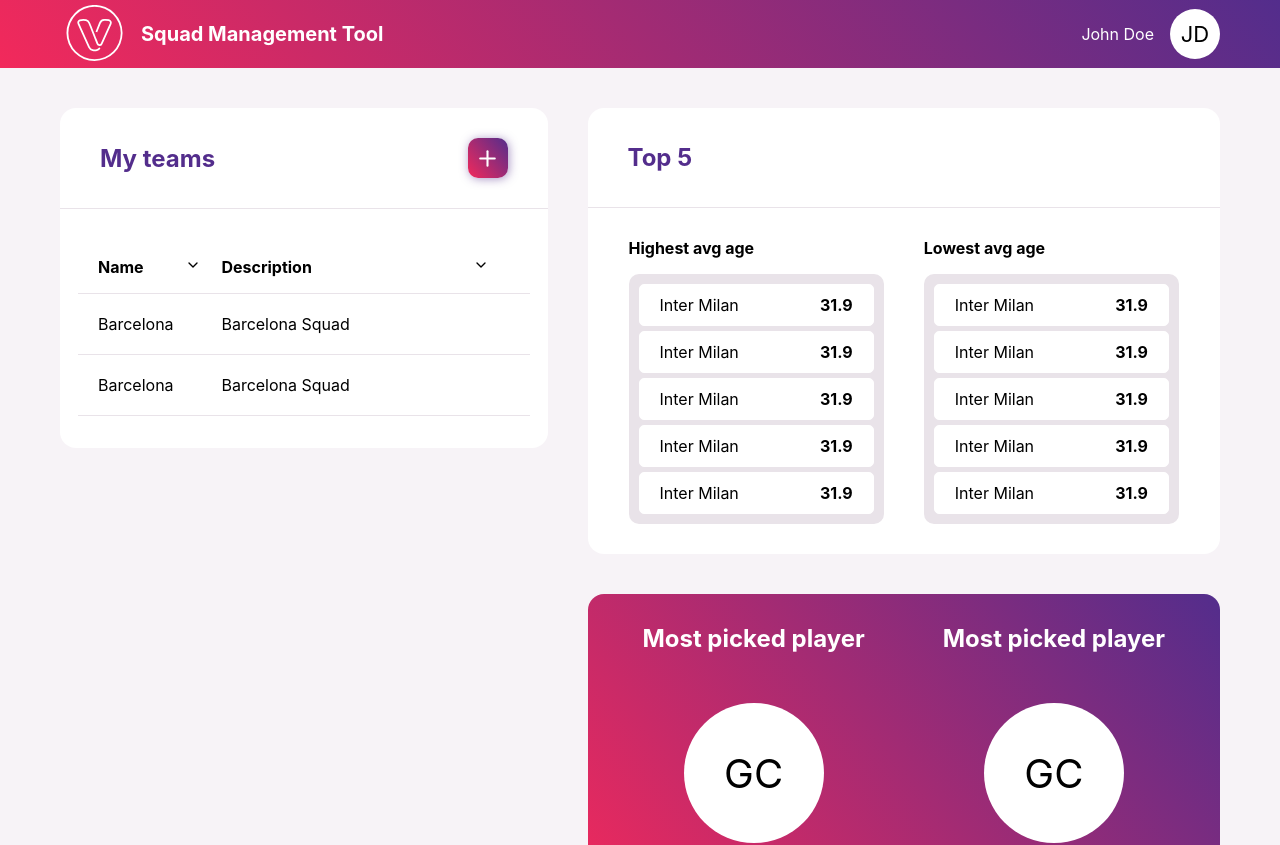
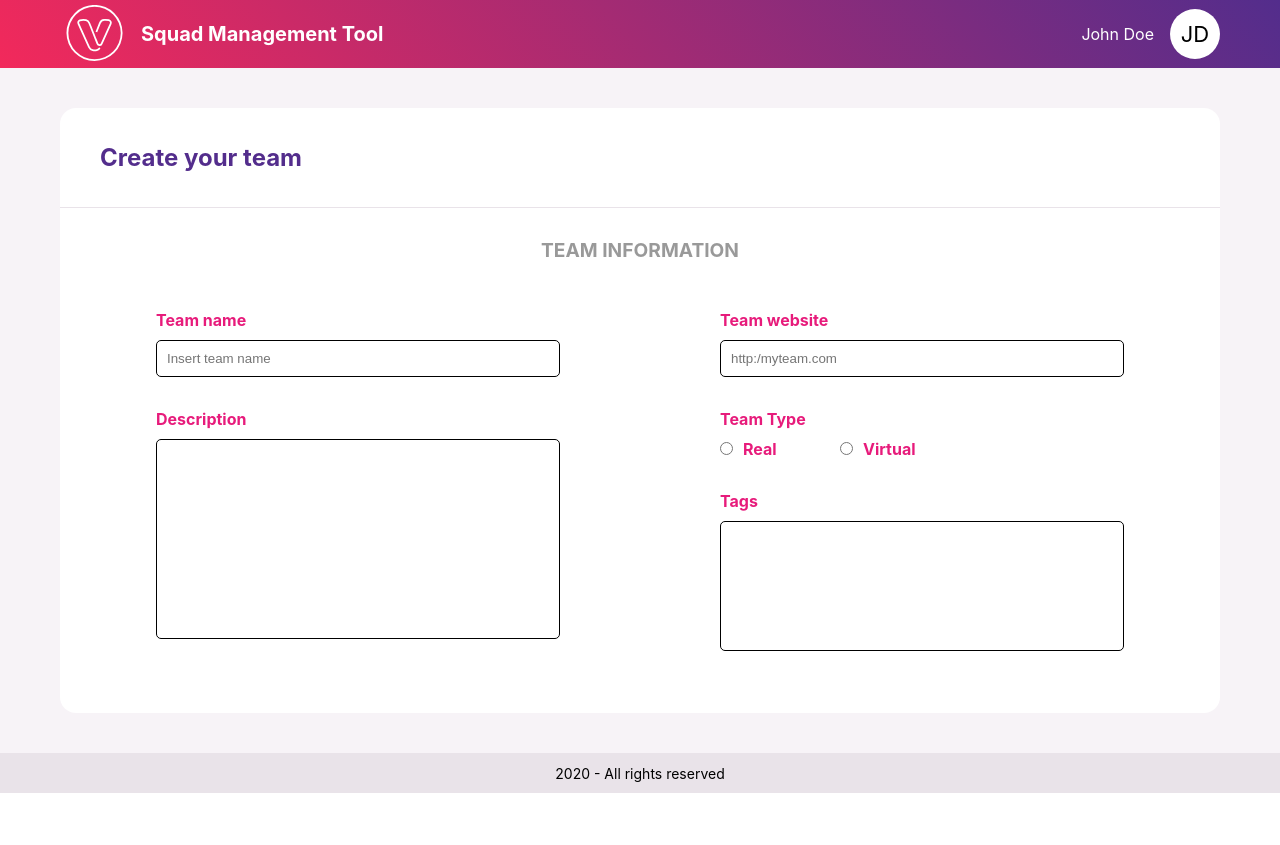
Before and after one commit to Gustavochagas/squad-managemente-tool, a React (Create React App) app: page /create-team in a window 1280 px wide. Shown: the top 845 px of the page. After the commit the page ends 800 px from the top, so only its background shows below. Built offline with nearby package versions, Linux system fonts and the light colour scheme.

Commit message:
feat: editinformations component

```diff
--- a/package.json
+++ b/package.json
@@ -14,6 +14,7 @@
     "react": "^17.0.1",
     "react-dom": "^17.0.1",
     "react-icons": "^3.11.0",
+    "react-router-dom": "^5.2.0",
     "react-scripts": "4.0.1",
     "typescript": "^4.0.3",
     "web-vitals": "^0.2.4"
@@ -41,5 +42,8 @@
       "last 1 firefox version",
       "last 1 safari version"
     ]
+  },
+  "devDependencies": {
+    "@types/react-router-dom": "^5.1.6"
   }
 }
--- a/src/App.tsx
+++ b/src/App.tsx
@@ -1,13 +1,18 @@
 import React from 'react';
+import { BrowserRouter, Route } from 'react-router-dom';
 import Footer from './components/Footer/Footer';
 import Header from './components/Header/Header';
+import CreateTeam from './pages/CreateTeam/CreateTeam';
 import LandingPage from './pages/LandingPage/LandingPage';
 
 function App() {
   return (
     <div className="App">
       <Header />
-      <LandingPage />
+      <BrowserRouter>
+        <Route component={LandingPage} path="/" exact />
+        <Route component={CreateTeam} path="/create-team" />
+      </BrowserRouter>
       <Footer />
     </div>
   );
--- /dev/null
+++ b/src/pages/CreateTeam/CreateTeam.scss
@@ -0,0 +1,7 @@
+@import '../../assets/styles/variables';
+
+.create-team {
+  background-color: $gray-light;
+  width: 100%;
+  padding: 2.5rem 3.75rem;
+}
--- /dev/null
+++ b/src/pages/CreateTeam/CreateTeam.tsx
@@ -0,0 +1,16 @@
+import React from 'react';
+import Card from '../../components/Card/Card';
+import EditInformations from './components/EditInformations/EditInformations';
+import './CreateTeam.scss';
+
+const CreateTeam = () => {
+  return (
+    <div className="create-team">
+      <Card title="Create your team">
+        <EditInformations />
+      </Card>
+    </div>
+  );
+}
+
+export default CreateTeam;
--- /dev/null
+++ b/src/pages/CreateTeam/components/EditInformations/EditInformations.scss
@@ -0,0 +1,75 @@
+@import '../../../../assets/styles/variables';
+@import '../../../../assets/styles/mixins';
+
+.edit-information {
+  display: flex;
+  flex-wrap: wrap;
+  margin: 0 auto;
+
+  h2 {
+    width: 100%;
+    font-size: 1.2rem;
+    text-align: center;
+    margin-bottom: 3rem;
+    color: rgba(black, .4);
+    text-transform: uppercase;;
+  }
+  .column {
+    width: 50%;
+    padding: 0 80px;
+    @include md-max {
+      padding: 0 20px;
+      width: 100%;
+    }
+    .block {
+      display: flex;
+      flex-direction: column;
+      margin-bottom: 2rem;
+      label {
+        color: $primary-color;
+        margin-bottom: 10px;
+        font-weight: bold;
+      }
+
+      input[type="text"],
+      input[type="url"] {
+        padding: 10px;
+        outline: none;
+        border-radius: 5px;
+        border: 1px solid black;
+        &:focus {
+          border: 1px solid $primary-color;
+        }
+      }
+
+      textarea {
+        padding: 10px;
+        resize: none;
+        height: 200px;
+        outline: none;
+        border-radius: 5px;
+        border: 1px solid black;
+        &#tags {
+          height: 130px;
+        }
+        &:focus {
+          border: 1px solid $primary-color;
+        }
+      }
+      .checkbox {
+        input {
+          margin-right: 10px;
+        }
+        &:first-child {
+          width: 120px;
+        }
+        &:last-child {
+          flex: 1;
+        }
+      }
+      > div {
+        display: flex;
+      }
+    }
+  }
+}
--- /dev/null
+++ b/src/pages/CreateTeam/components/EditInformations/EditInformations.tsx
@@ -0,0 +1,47 @@
+import React from 'react';
+import './EditInformations.scss';
+
+const EditInformations = () => {
+  return (
+    <div className="edit-information">
+      <h2>Team Information</h2>
+      <div className="column">
+        <div className="block">
+            <label htmlFor="">Team name</label>
+            <input type="text" id="name" name="name" placeholder="Insert team name"/>
+        </div>
+
+        <div className="block">
+          <label htmlFor="description">Description</label>
+          <textarea name="description" id="description" />
+        </div>
+      </div>
+      <div className="column">
+        <div className="block">
+          <label htmlFor="">Team website</label>
+          <input type="url" pattern="https://.*" id="url" name="url" placeholder="http:/myteam.com"/>
+        </div>
+
+        <div className="block">
+          <label>Team Type</label>
+          <div>
+            <div className="checkbox">
+              <input type="radio" id="real" name="type" value="real" />
+              <label htmlFor="real">Real</label>
+            </div>
+            <div className="checkbox">
+              <input type="radio" id="virtual" name="type" value="virtual" />
+              <label htmlFor="virtual">Virtual</label>
+            </div>
+          </div>
+        </div>
+        <div className="block">
+          <label htmlFor="tags">Tags</label>
+          <textarea name="tags" id="tags" />
+        </div>
+      </div>
+    </div>
+  );
+}
+
+export default EditInformations;
```
Also changed, not shown: 2 other files (tests, documents, lock files or other folders).
